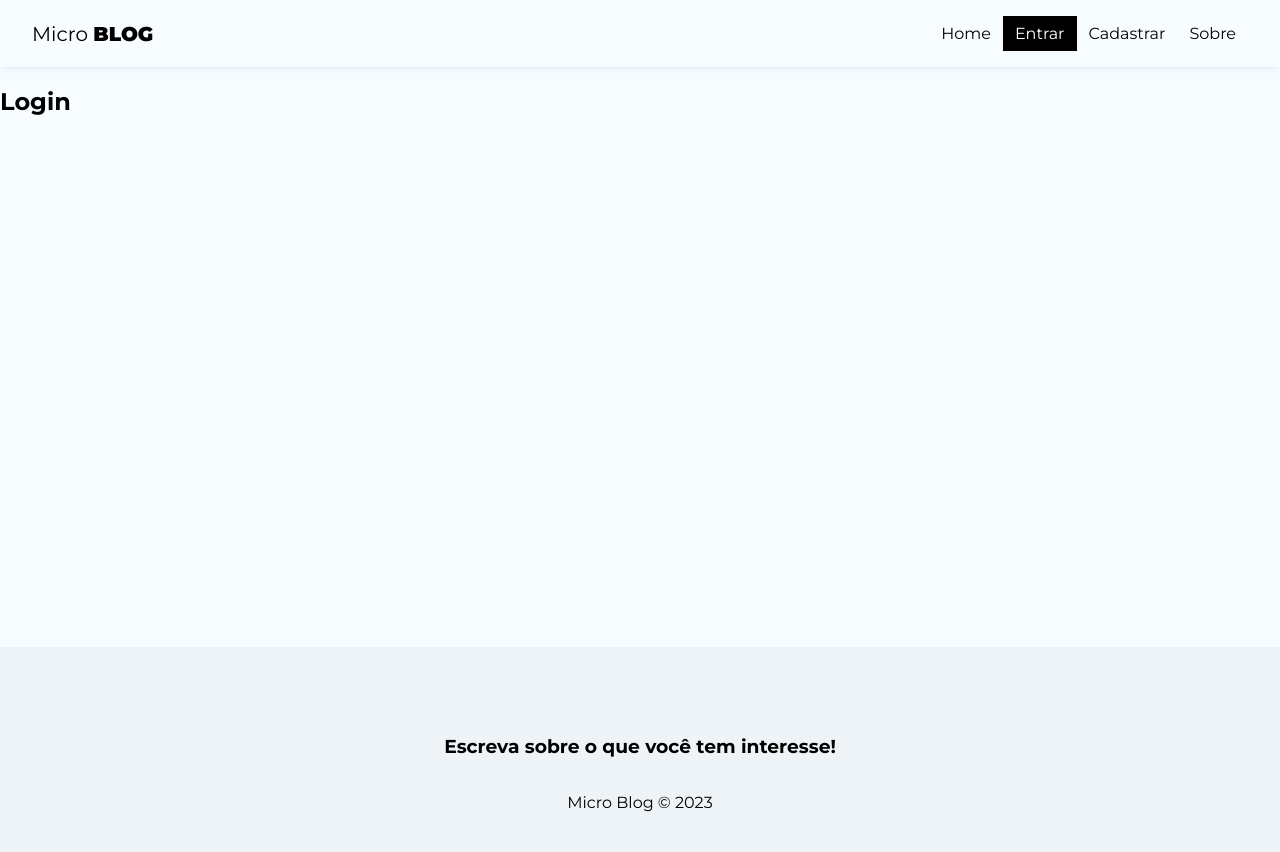
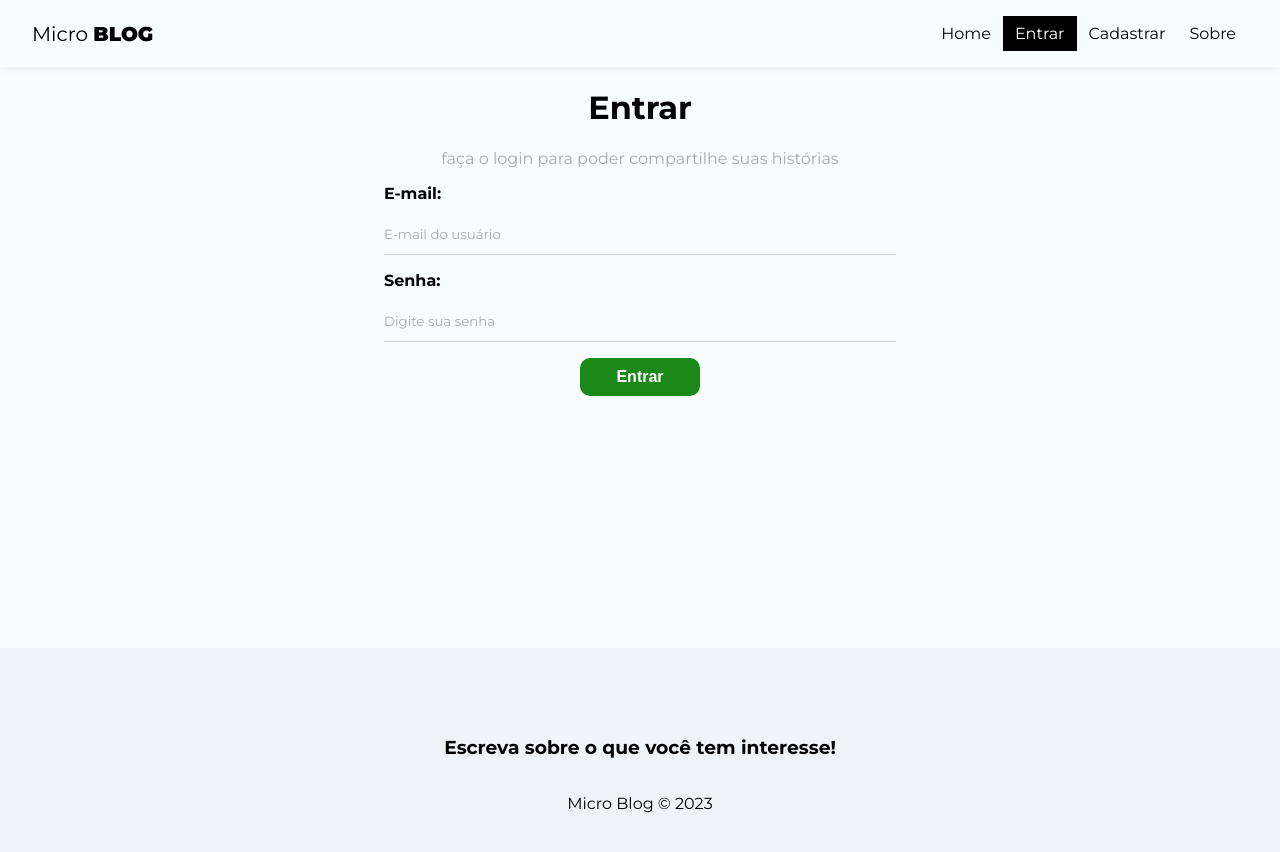
Before and after one commit to Alessandro021/micro-blog, a React (Vite) app: page /login in a window 1280 px wide. Shown: the top 852 px of the page. Built offline with nearby package versions, Linux system fonts and the light colour scheme; no server answers.

Commit message:
configurado a opção de login

```diff
--- a/src/App.jsx
+++ b/src/App.jsx
@@ -20,7 +20,6 @@
     const {auth} = useAuthentication();
 
     const loadingUser = user === undefined;
-    console.log(loadingUser);
 
     useEffect(() => {
         onAuthStateChanged(auth, (user) => {
@@ -42,8 +41,9 @@
                             <Route path="/about"  element={<About />} />
                             <Route path="/login"  element={!user ? <Login /> : <Navigate to="/" />} />
                             <Route path="/register"  element={!user ? <Register /> : <Navigate to="/" />} />
+                            <Route path="/posts/create"  element={user ? <CreatePost /> : <Navigate to="/login" />} />
                             <Route path="/dashboard"  element={user ? <Dashboard /> : <Navigate to="/login" />} />
-                            <Route path="/posts/create"  element={user ? <CreatePost /> : <Navigate to="/login" />} />
+                            {/* <Route path="/dashboard"  element={user ? <Dashboard /> : <Navigate to="/login" />} /> */}
                         </Routes>
                     </div>
                     <Footer />
--- a/src/components/Navbar/Navbar.jsx
+++ b/src/components/Navbar/Navbar.jsx
@@ -6,6 +6,7 @@
 
 const Navbar = () => {
     const {user} = useAuthValue();
+    const {logout} = useAuthentication();
     return (
         <nav className={styles.navbar}>
             <NavLink className={styles.brand} to="/">Micro <span>Blog</span></NavLink>
@@ -25,7 +26,9 @@
                     </>
                 )}
                 <li><NavLink className={({isActive}) => ( isActive ? styles.active : "" )} to={"/about"}>Sobre</NavLink></li>
-
+                {user && (
+                    <li><button onClick={logout}>Sair</button></li>
+                )}
             </ul>
         </nav>
     );
--- a/src/hooks/useAuthentication.js
+++ b/src/hooks/useAuthentication.js
@@ -10,7 +10,6 @@
     //lidar com vazamento de memória
 
     const [cancelled, setCancelled] = useState(false);
-
     const auth = getAuth();
     //CLEANUP
     const checkIfISCancelled = () => {
@@ -47,9 +46,40 @@
         }
     };
 
+    const logout = () => {
+        checkIfISCancelled();
+        signOut(auth);
+    };
+
+    const login = async (data) => {
+        checkIfISCancelled();
+        setLoading(true);
+        setError(false);
+
+        try {
+            await signInWithEmailAndPassword(auth, data.email, data.password);
+            setLoading(false);
+        } catch (error) {
+            console.log(error.message);
+            console.log(typeof error.message);
+
+            let systemErrorMessage;
+            if(error.message.includes("user-not-found")) {
+                systemErrorMessage = "Usuario não encontrado.";
+            } else if(error.message.includes("wrong-password")) {
+                systemErrorMessage = "Senha incorreta.";
+            } else {
+                systemErrorMessage = "Ocorreu um error inesperado!";
+            }
+
+            setLoading(false);
+            setError(systemErrorMessage);
+        }
+    };
+
     useEffect(() => {
         return () => setCancelled(true);
     },[]);
 
-    return { auth, createUser, error, loading};
+    return { auth, createUser, error, loading, logout, login};
 };
--- a/src/pages/Login/Login.jsx
+++ b/src/pages/Login/Login.jsx
@@ -1,9 +1,56 @@
 import styles from "./Login.module.css";
+import { useAuthentication } from "../../hooks/useAuthentication";
 
+import { useState, useEffect } from "react";
 const Login = () => {
+    const [email, setEmail] = useState("");
+    const [password, setPassword] = useState("");
+
+    const [error, setError] = useState("");
+
+    const {login, error: authError, loading} = useAuthentication();
+
+    const handleSubmit = async (evento) => {
+        evento.preventDefault();
+
+
+        setError("");
+
+        const user ={
+            email: email,
+            password: password
+        };
+
+        const res = await login(user);
+
+        // setEmail("");
+        // setPassword("");
+    };
+
+    useEffect(() => {
+        if(authError){
+            setError(authError);
+        }
+    },[authError]);
     return (
-        <div>
-            <h2>Login</h2>
+        <div className={styles.login}>
+            <h1>Entrar</h1>
+            <p>faça o login para poder compartilhe suas histórias</p>
+            <form onSubmit={handleSubmit}>
+                <label>
+                    <span>E-mail:</span>
+                    <input type="email" name="email" value={email} onChange={(e) => setEmail(e.target.value)} required placeholder="E-mail do usuário" />
+                </label>
+
+                <label>
+                    <span>Senha:</span>
+                    <input type="password" name="password" value={password} onChange={(e) => setPassword(e.target.value)} required placeholder="Digite sua senha" />
+                </label>
+
+                {!loading && <button className="btn">Entrar</button>}
+                {loading && <button className="btn" disabled>Aguarde...</button>}
+                {error && <p className="error">{error}</p>}
+            </form>
         </div>
     );
 };
--- a/src/pages/Login/Login.module.css
+++ b/src/pages/Login/Login.module.css
@@ -0,0 +1,7 @@
+.login {
+    text-align: center;
+}
+
+.login p {
+    color: #AAA;
+}
--- a/src/pages/Register/Register.jsx
+++ b/src/pages/Register/Register.jsx
@@ -32,7 +32,7 @@
 
         const res = await createUser(user);
 
-        console.log(res);
+        // console.log(res);
 
         // setDisplayName("");
         // setEmail("");
```
